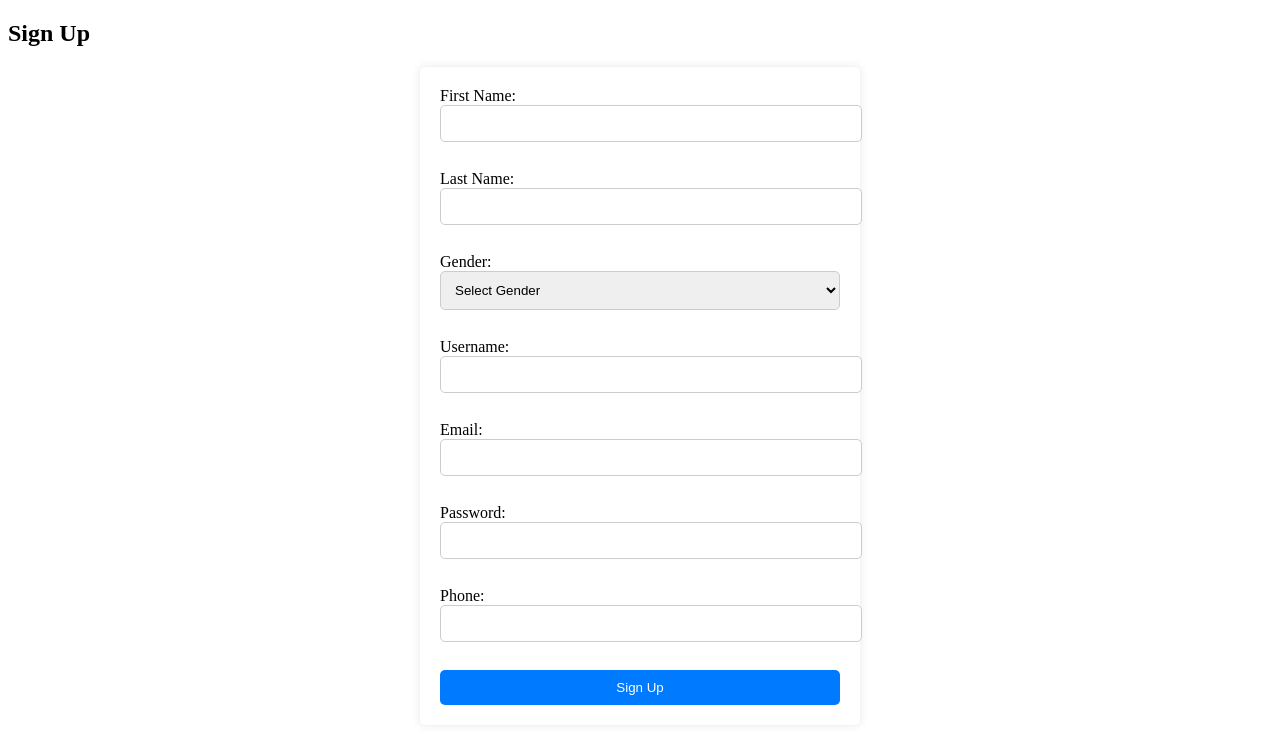
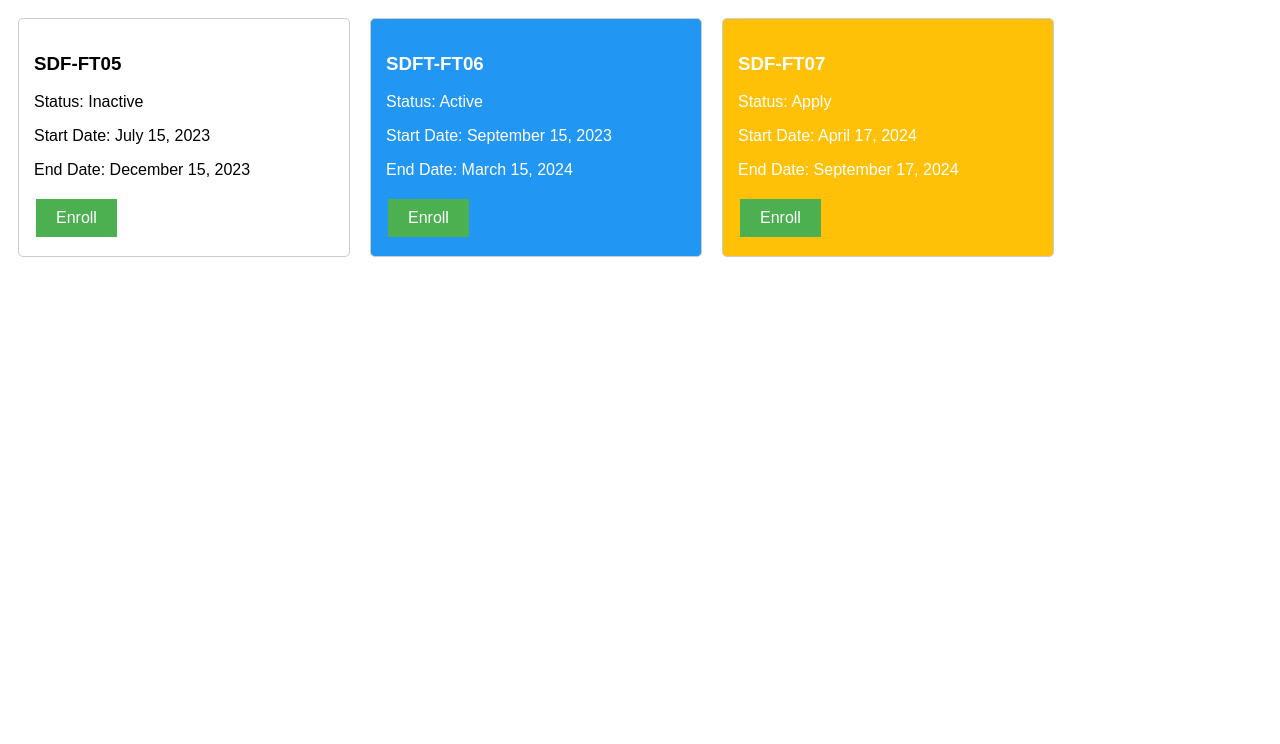
Before and after one commit to Jamescjay/Nobility-hub-client, a React (Create React App) app: page / in a window 1280 px wide. Shown: the top 744 px of the page. Built offline with nearby package versions, Linux system fonts and the light colour scheme.

Commit message:
Updated Cohort

```diff
--- a/src/App.js
+++ b/src/App.js
@@ -1,12 +1,12 @@
-import SignupForm from "./Components/SignUp";
-// import CohortSelection from "./Components/Cohort";
+// import SignupForm from "./Components/SignUp";
+import CohortSelection from "./Components/Cohort";
 
 
 function App() {
   return (
     <div>
-      <SignupForm/>
-      {/* <CohortSelection/> */}
+      {/* <SignupForm/> */}
+      <CohortSelection/>
     </div>
   );
 }
```
